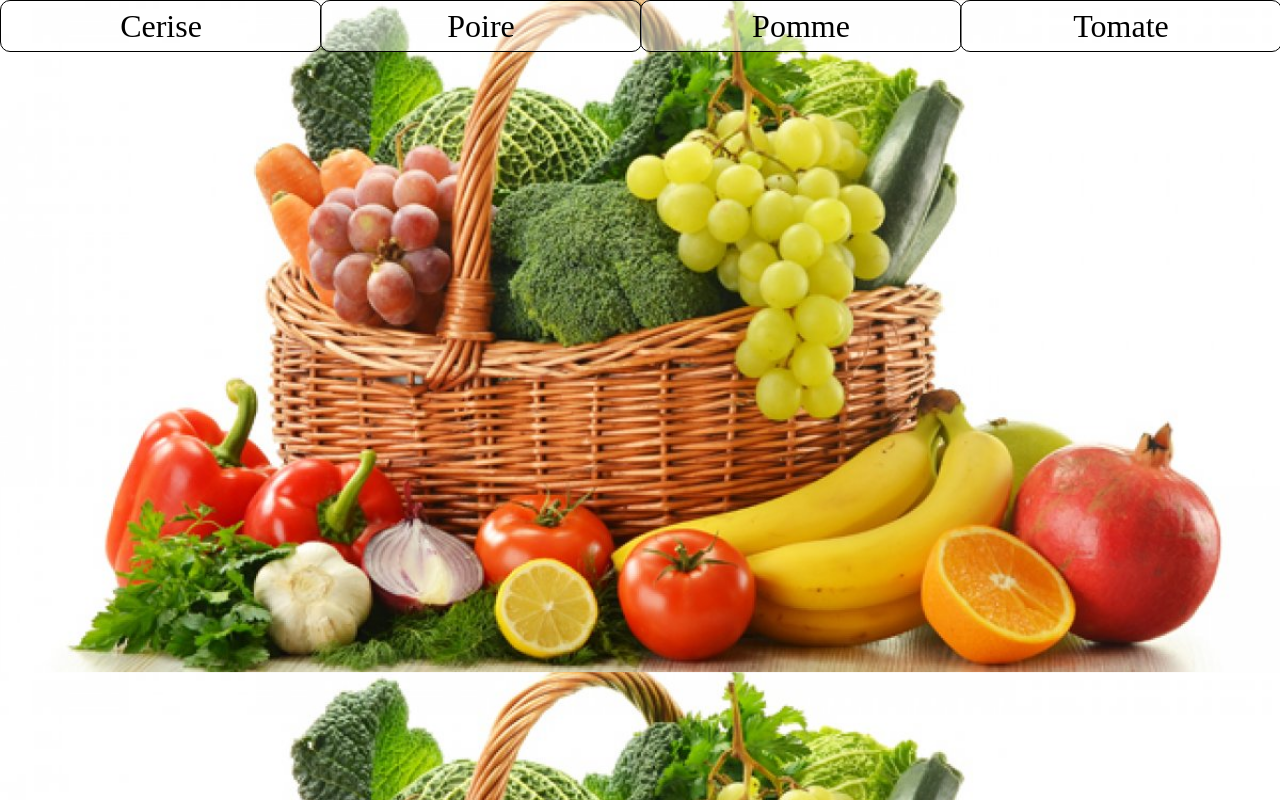
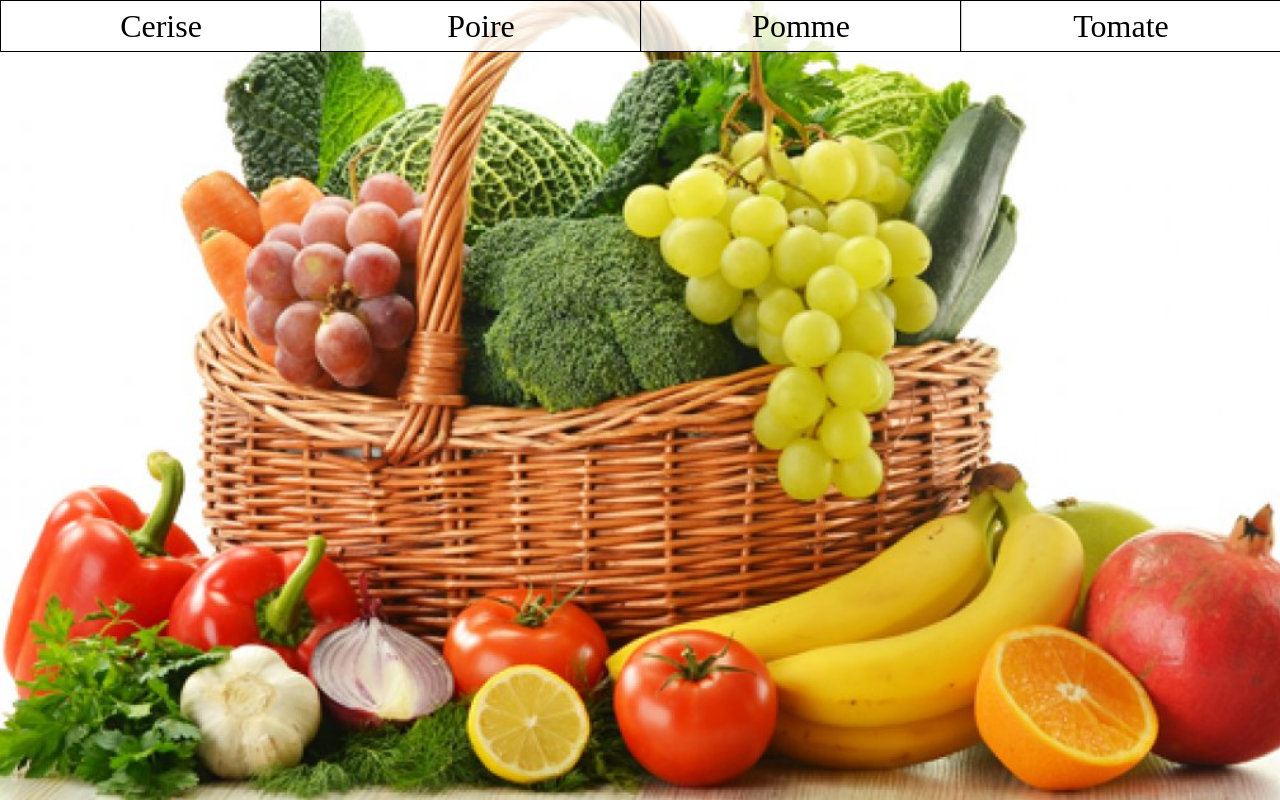
Before and after one commit to Christophe-miw/2020_exo_menu, a plain HTML site: page eval_layout_menu.html in a window 1280 px wide. Drawn offline with Linux system fonts and the light colour scheme.

Commit message:
amelioration style

```diff
--- a/eval_layout_menu.html
+++ b/eval_layout_menu.html
@@ -8,9 +8,6 @@
 	</head>
 	<body>
 		<div class="nav">
-			<div class="hamburger">
-					<img src="img/hamburger.png" onclick="afficheMenu()">
-			</div>
 			<div class="cache" id ="menu">
 				<a href="poire.html"><div class="element">Cerise</div></a>
 				<a href="poire.html"><div class="element">Poire</div></a>
@@ -18,6 +15,9 @@
 				<a href="poire.html"><div class="element">Tomate</div></a>
 
 			</div>
+					<div class="hamburger">
+						<img src="img/hamburger.png" onclick="afficheMenu()">
+					</div>
 		</div>
 
 
@@ -25,10 +25,10 @@
 </html>
 <script>
 	let affiche = false;
-	let menu = document.getElementById("menu");
+	let menu    = document.getElementById("menu");
 
 	function afficheMenu(){
-		affiche = !affiche;
+		affiche                = !affiche;
 		affiche?menu.className = "menu":menu.className = "cache";
 	}
 </script>
--- a/style.css
+++ b/style.css
@@ -1,7 +1,7 @@
 body{
     margin: 0;
     padding: 0;
-    background-image: url("img/accueil.jpg");
+    background: url("img/accueil.jpg") no-repeat center center fixed;
     background-size: cover;
 }
 html{
@@ -16,7 +16,8 @@ img{
     background-color: rgba(255, 255, 255, 0.5);
     display: flex;
     justify-content: flex-end;
-    flex-direction: column;
+    flex-direction: column-reverse;
+    border-bottom: solid black 1px;
 
 }
 .menu{
@@ -25,10 +26,9 @@ img{
 }
 
 .element{
-    background-color: rgba(255, 255, 255, 0.5);
+    background-color: rgba(255, 255, 255, 0.8);
     text-align: center;
     border: solid black 1px;
-    border-radius: 10px;
     height: 50px;
     line-height: 50px;
     font-size: 2rem;
@@ -56,6 +56,9 @@ img{
         display: inline;
         /* justify-content: initial; */
     }
+    .element:hover{
+        background-color: rgba(255, 255, 255, 1);
+    }
 }
 
 .poire{
```
